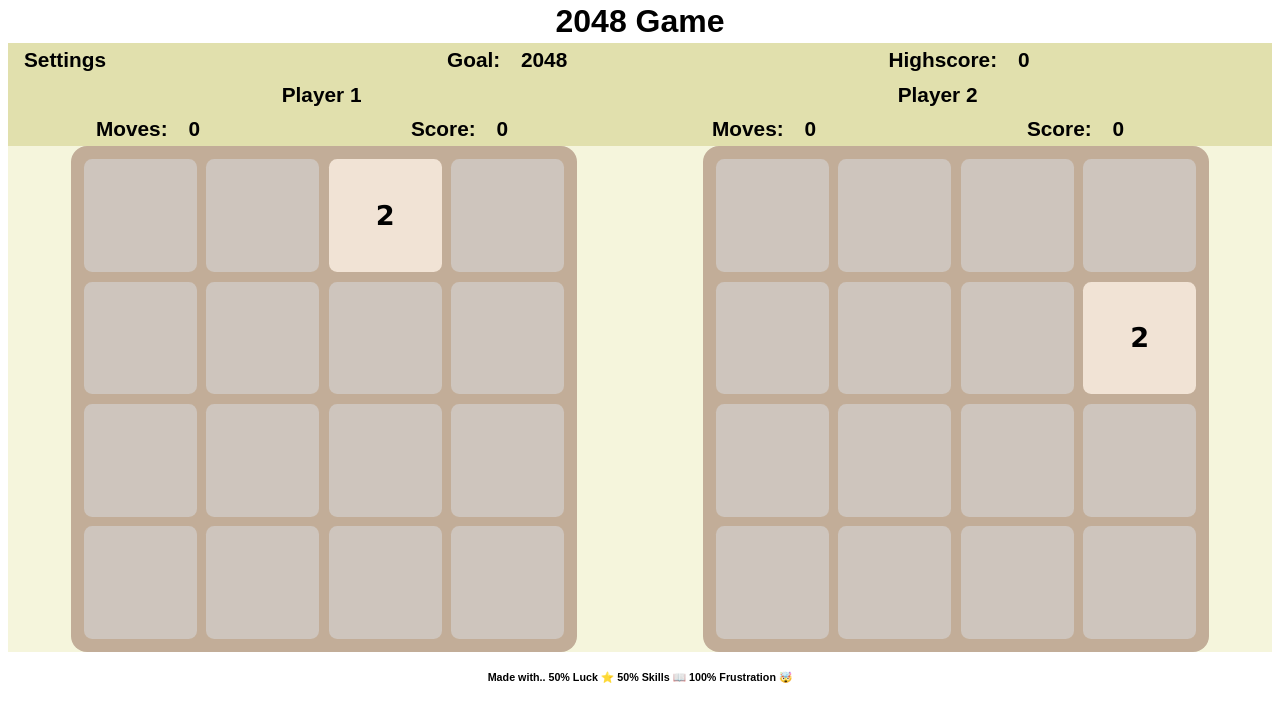
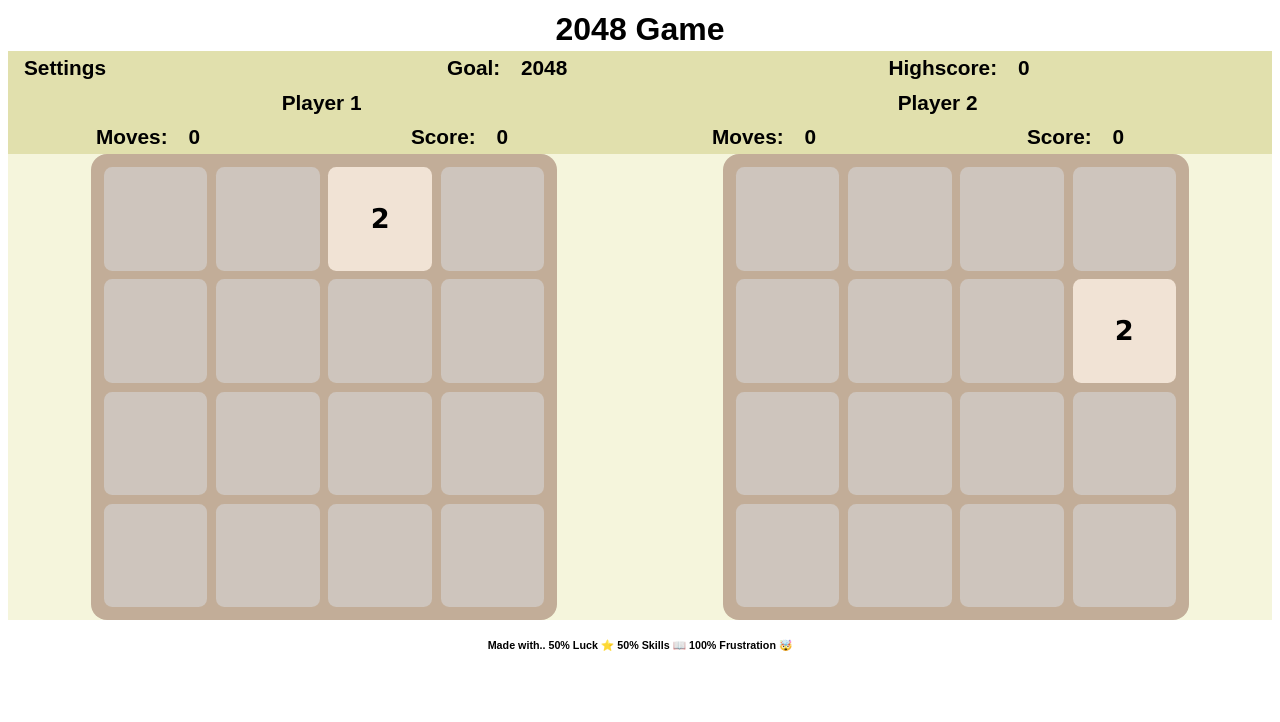
Before and after one commit to gxryy/GA-project1, a plain HTML site: page dual.html in a window 1280 px wide. Drawn offline with Linux system fonts and the light colour scheme.

Commit message:
readme.MD

```diff
--- a/dual.css
+++ b/dual.css
@@ -3,6 +3,12 @@
   line-height: 0;
   font-family: Arial, Helvetica, sans-serif;
   overflow: hidden;
+  top: 0%;
+  left: 0%;
+}
+
+body {
+  overflow-y: hidden;
 }
 
 .header {
@@ -13,12 +19,13 @@
 
 .main {
   background-color: beige;
-  height: 85%;
+  height: 80%;
 }
 
 .footer {
   background-color: darkgrey;
   height: 5%;
+  line-height: 0%;
 }
 
 /* MAIN SECTION */
@@ -130,8 +137,8 @@ h2 {
   padding: 0.8em;
   grid-gap: 2%;
   margin: auto;
-  width: 60vmin; /*set to 60*/
-  height: 60vmin;
+  width: 55vmin; /*set to 60*/
+  height: 55vmin;
 }
 
 #direction {
```
Also changed, not shown: 1 other file.
